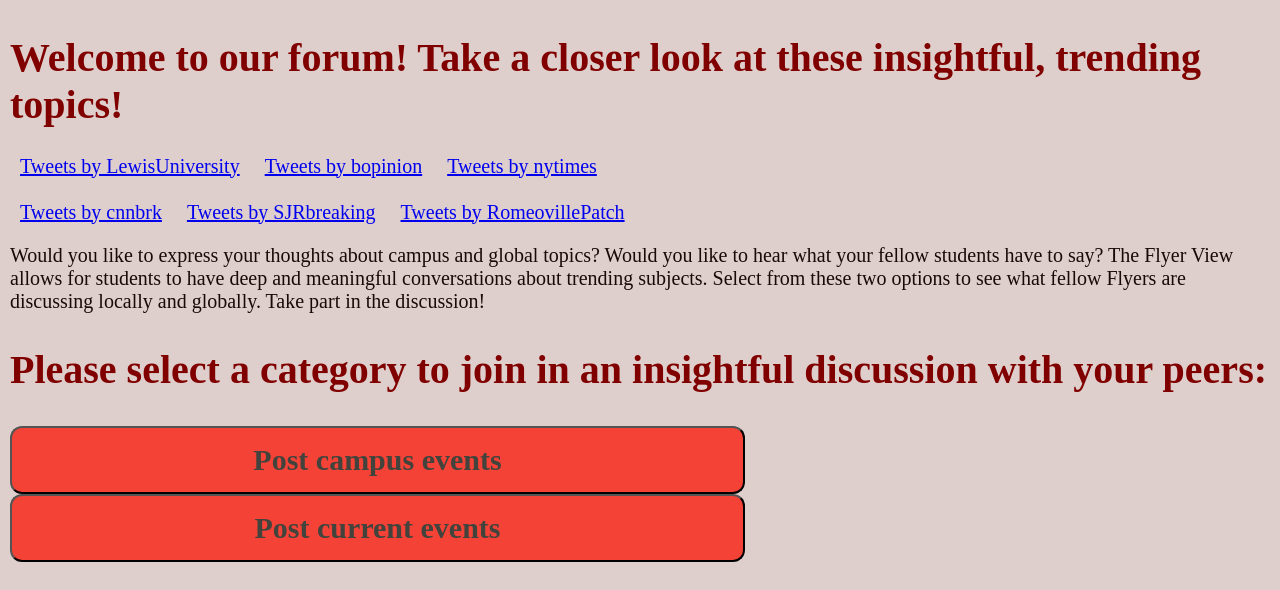
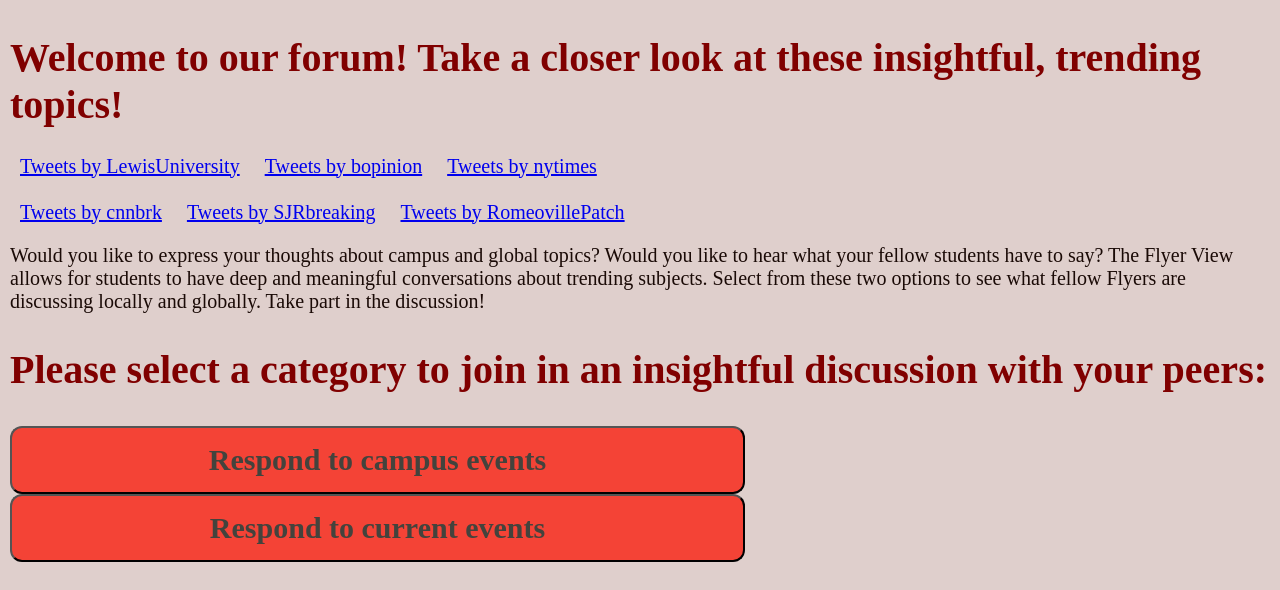
Before and after one commit to NadiaBeidas/FlyerView, a website: page index.ejs in a window 1280 px wide. Shown: the part 153-743 px from the top of the page. Drawn offline with nearby package versions, Linux system fonts and the light colour scheme; files that its build step writes are made by us from their sources.

Commit message:
Button change

```diff
--- a/index.ejs
+++ b/index.ejs
@@ -70,14 +70,14 @@
           <form action="/campusevents">
             <button Campus events="button" type="submit">
               <!--On click, the user will be taken to the campus events page.-->
-              Post campus events
+              Respond to campus events
 
             </button>
           </form>
           <form action="/currentevents">
             <button Current events="button" type="submit">
               <!--On click, the user will be taken to the current events page.-->
-              Post current events
+              Respond to current events
 
             </button>
           </form>
```
